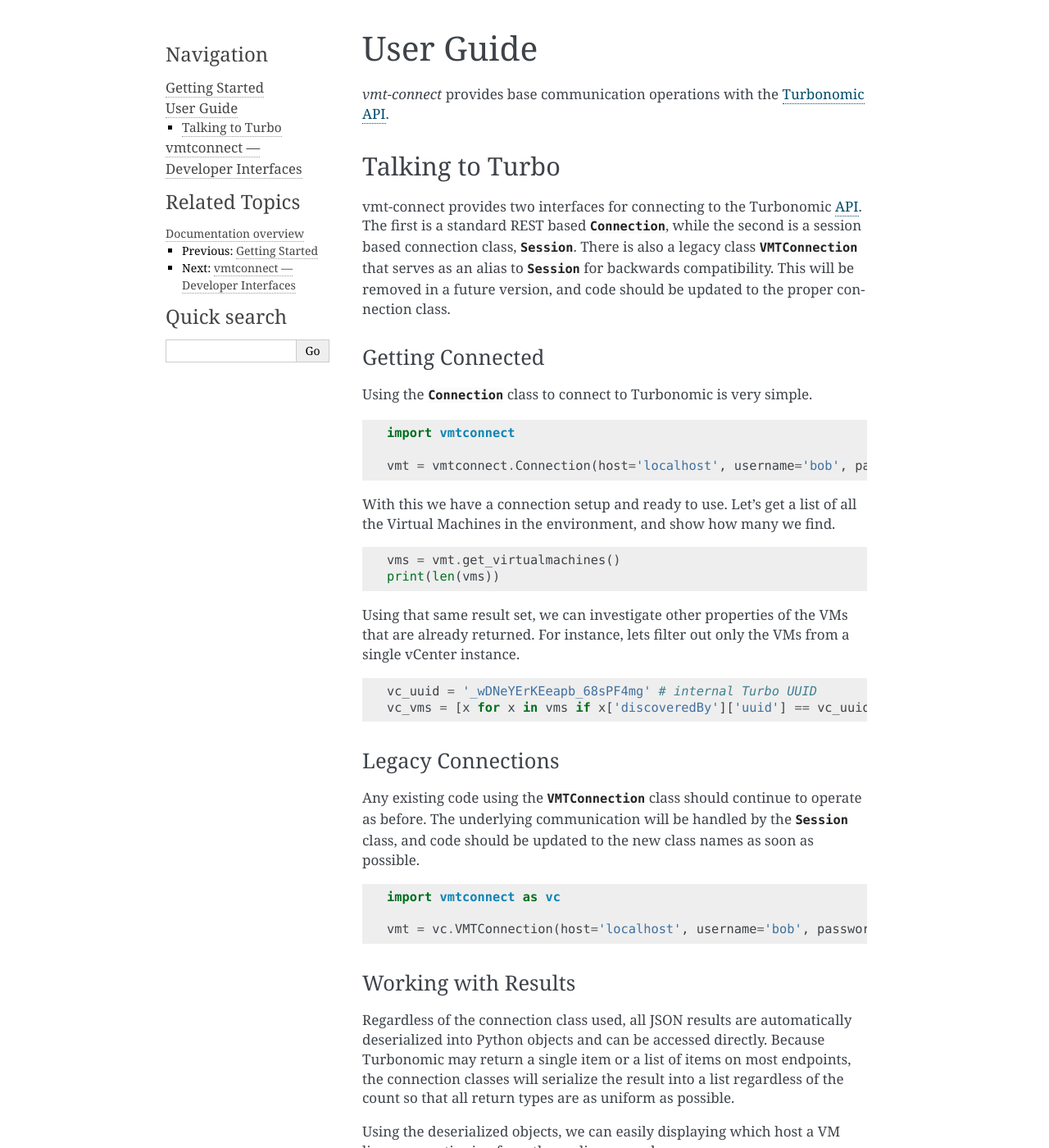
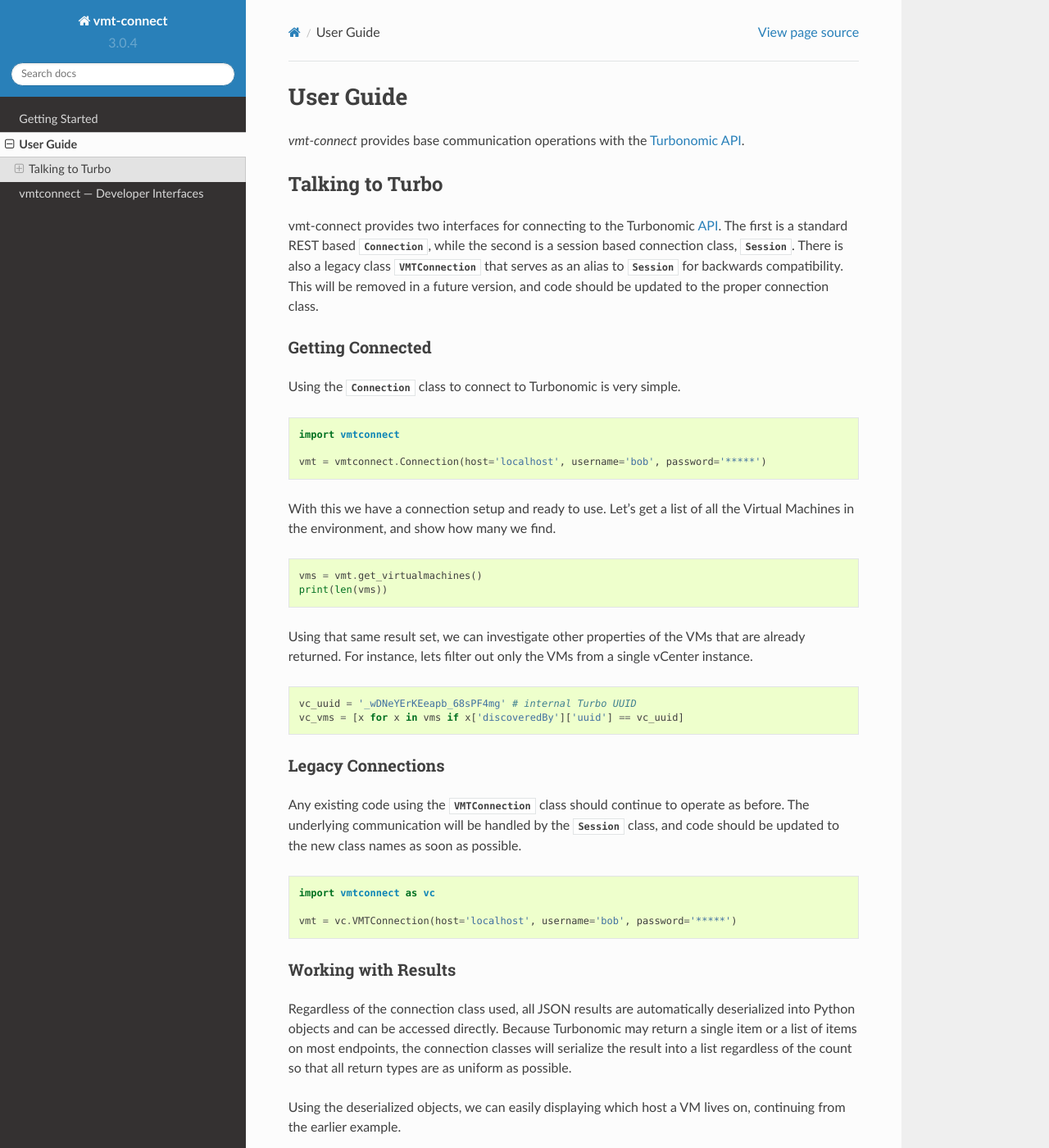
Before and after one commit to turbonomic/vmt-connect, a Sphinx documentation site: the page built from docs/source/userguide.rst, in a window 1280 px wide and 1400 px high. Shown: the whole window at 82% size. Built offline with Sphinx 7.4.7 and the Read the Docs theme 2.0.0, drawn with Linux system fonts in a browser that asks for light colours; some of the changed text lies outside the part shown.

Commit message:
Change documentation theme and update definitions

```diff
--- a/docs/source/conf.py
+++ b/docs/source/conf.py
@@ -72,9 +72,9 @@ author = u'R.A. Stern'
 # built documents.
 #
 # The short X.Y version.
-version = u'3.0.0'
+version = u'3.0.4'
 # The full version, including alpha/beta/rc tags.
-release = u'3.0.0'
+release = u'3.0.4'
 
 # The language for content autogenerated by Sphinx. Refer to documentation
 # for a list of supported languages.
@@ -100,7 +100,8 @@ todo_include_todos = False
 # The theme to use for HTML and HTML Help pages.  See the documentation for
 # a list of builtin themes.
 #
-html_theme = 'alabaster'
+#html_theme = 'alabaster'
+html_theme = 'sphinx_rtd_theme'
 #html_theme = 'nature'
 #html_theme = 'classic'
 
@@ -108,9 +109,25 @@ html_theme = 'alabaster'
 # further.  For a list of options available for each theme, see the
 # documentation.
 #
+# alabaster
+#html_theme_options = {
+#    'show_related': True,
+#    'page_width': '70%',
+#}
 html_theme_options = {
-    'show_related': True,
-    'page_width': '70%',
+    'canonical_url': '',
+    'logo_only': False,
+    'display_version': True,
+    'prev_next_buttons_location': 'bottom',
+    'style_external_links': False,
+    #'vcs_pageview_mode': 'blob',
+    #'style_nav_header_background': 'white',
+    # Toc options
+    'collapse_navigation': True,
+    'sticky_navigation': True,
+    'navigation_depth': 4,
+    'includehidden': True,
+    'titles_only': False
 }
 
 # Add any paths that contain custom static files (such as style sheets) here,
@@ -123,15 +140,15 @@ html_static_path = ['_static']
 #
 # This is required for the alabaster theme
 # refs: http://alabaster.readthedocs.io/en/latest/installation.html#sidebars
-html_sidebars = {
-    '**': [
-        #'about.html',
-        'navigation.html',
-        'relations.html',  # needs 'show_related': True theme option to display
-        'searchbox.html',
-        #'donate.html',
-    ]
-}
+#html_sidebars = {
+#    '**': [
+#        #'about.html',
+#        'navigation.html',
+#        'relations.html',  # needs 'show_related': True theme option to display
+#        'searchbox.html',
+#        #'donate.html',
+#    ]
+#}
 
 
 # -- Options for HTMLHelp output ------------------------------------------
```
Also changed, not shown: 1 other file.
